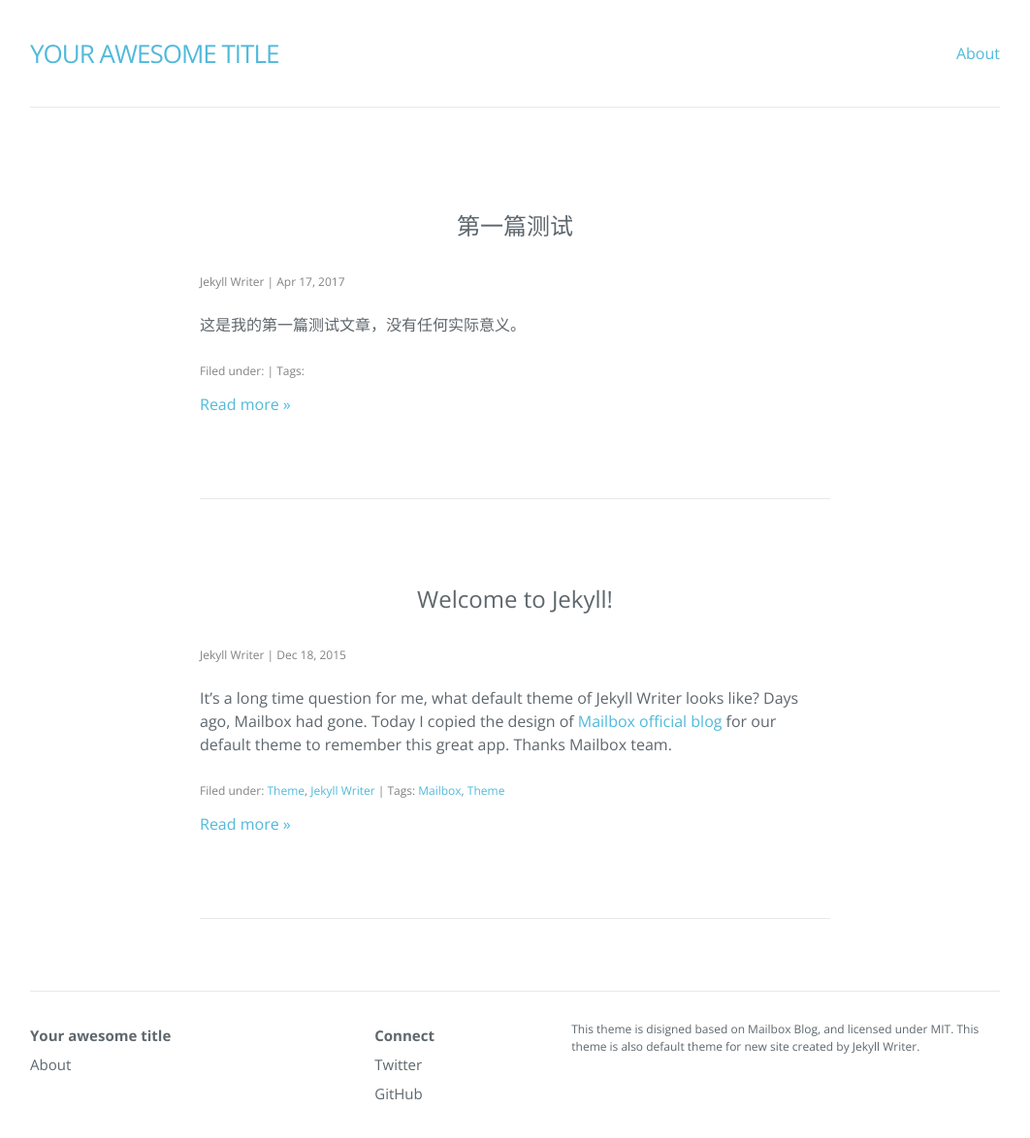
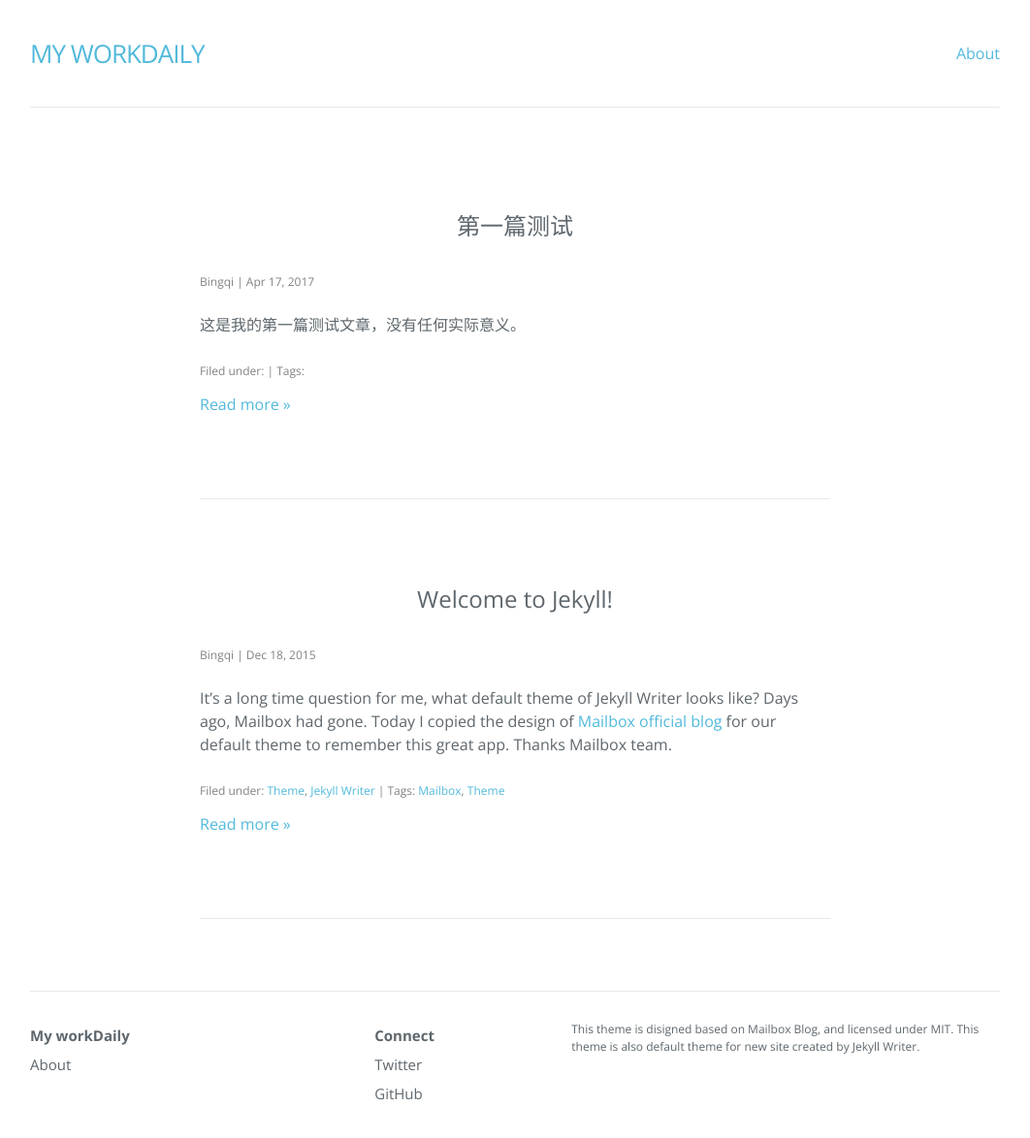
Before and after one commit to bingqi23/workDaily, a Jekyll site: the page built from index.html, in a window 1280 px wide and 1211 px high. Shown: the top 1174 px of the window at 97% size, without its empty margins (109-1171 px from the left). Built offline with Jekyll 4.4.1, drawn with Linux system fonts in a browser that asks for light colours; nearby versions of some CDN libraries; the list of posts is cut into pages by our own code.

Commit message:
modify Daily

```diff
--- a/_config.yml
+++ b/_config.yml
@@ -6,16 +6,16 @@
 # 'jekyll serve'. If you change this file, please restart the server process.
 
 # Site settings
-title: Your awesome title
-author: Jekyll Writer
+title: My workDaily
+author: Bingqi
 description: > # this means to ignore newlines until "baseurl:"
   This theme is disigned based on Mailbox Blog, and licensed under MIT.
   This theme is also default theme for new site created by Jekyll Writer.
 permalink: /:year/:month/:day/:title/
 paginate: 6
 paginate_path: "/page/:num/"
-twitter_username: jekyllwriter
-github_username:  jekyllwriter
+twitter_username: bingqi23
+github_username:  bingqi23
 gems: [jekyll-paginate]
 markdown: kramdown
 baseurl: "/workDaily"
```
